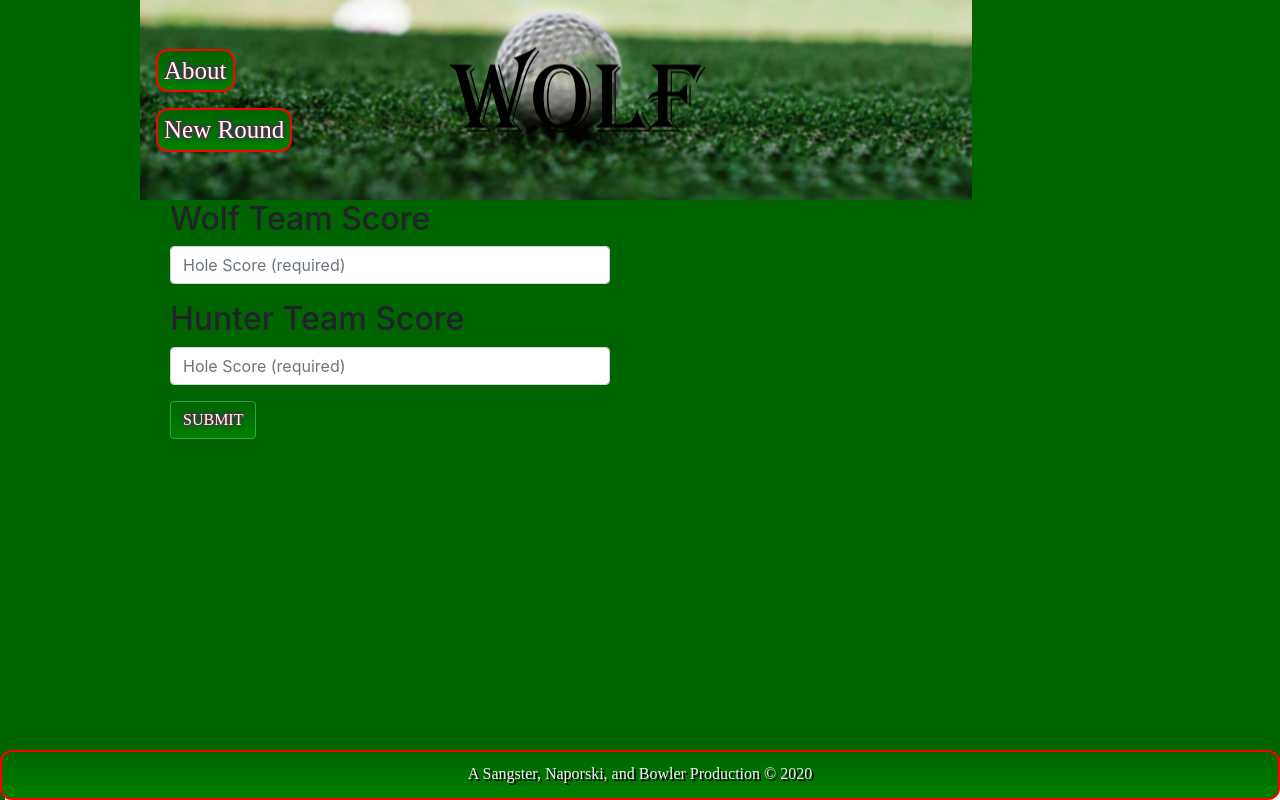
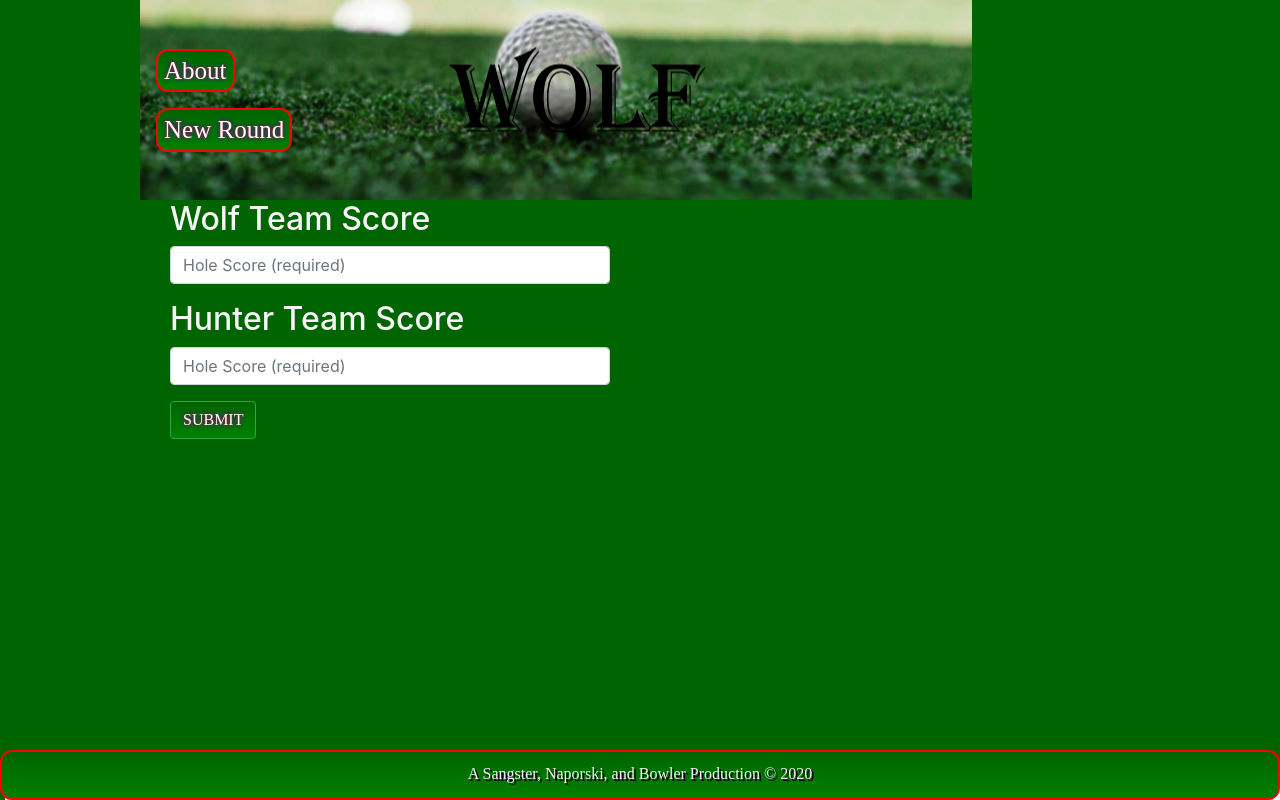
Before and after one commit to mbowler03/Wolf, a React (Create React App) app in the folder client/: page /endhole in a window 1280 px wide. Built offline with nearby package versions, Linux system fonts and the light colour scheme; a web font is replaced by a local one.

Commit message:
added base css to new pages

```diff
--- a/client/src/pages/BeginHole.js
+++ b/client/src/pages/BeginHole.js
@@ -4,6 +4,7 @@ import Container from "../components/Container";
 import Row from "../components/Row";
 import Col from "../components/Col";
 import { Input, FormBtn } from "../components/Form";
+
 
 
 class BeginHole extends Component {
--- a/client/src/pages/EndHole.js
+++ b/client/src/pages/EndHole.js
@@ -4,6 +4,7 @@ import Container from "../components/Container";
 import Row from "../components/Row";
 import Col from "../components/Col";
 import { Input, FormBtn } from "../components/Form";
+import './style.css';
 
 
 class EndHole extends Component {
--- a/client/src/pages/PlayerSelect.js
+++ b/client/src/pages/PlayerSelect.js
@@ -4,6 +4,7 @@ import Container from "../components/Container";
 import Row from "../components/Row";
 import Col from "../components/Col";
 import { Input, FormBtn } from "../components/Form";
+import './style.css';
 
 
 class PlayerSelect extends Component {
--- a/client/src/pages/style.css
+++ b/client/src/pages/style.css
@@ -17,3 +17,7 @@ body{
 html{
         color: white;
 }
+
+h2{
+        color: whitesmoke;
+}
```
